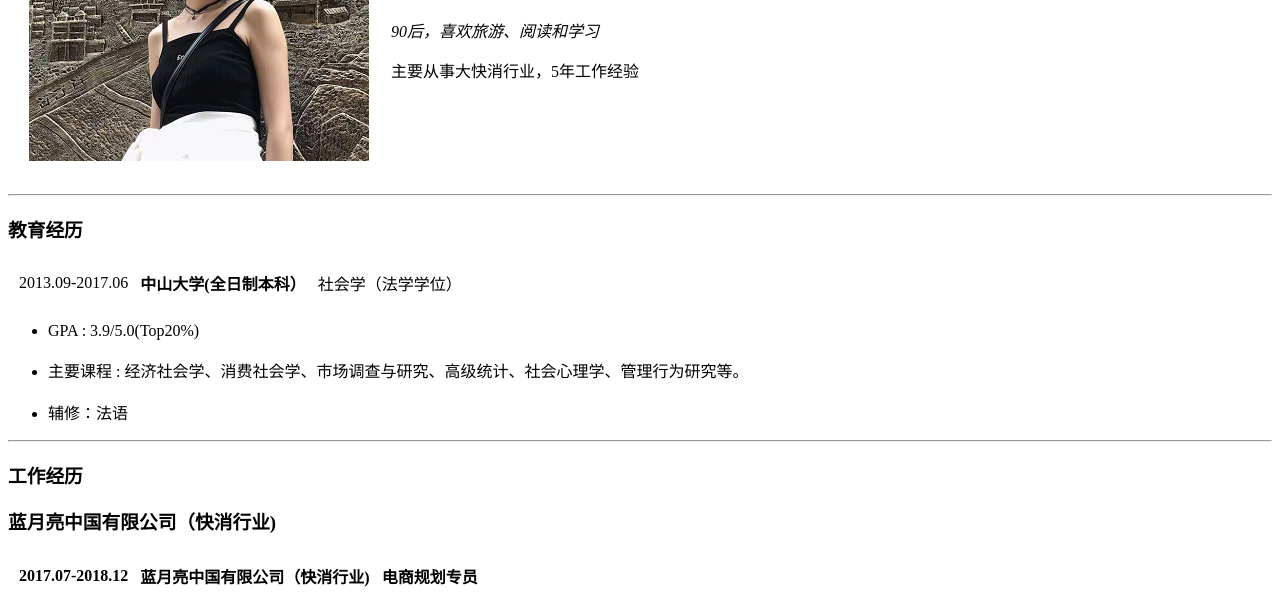
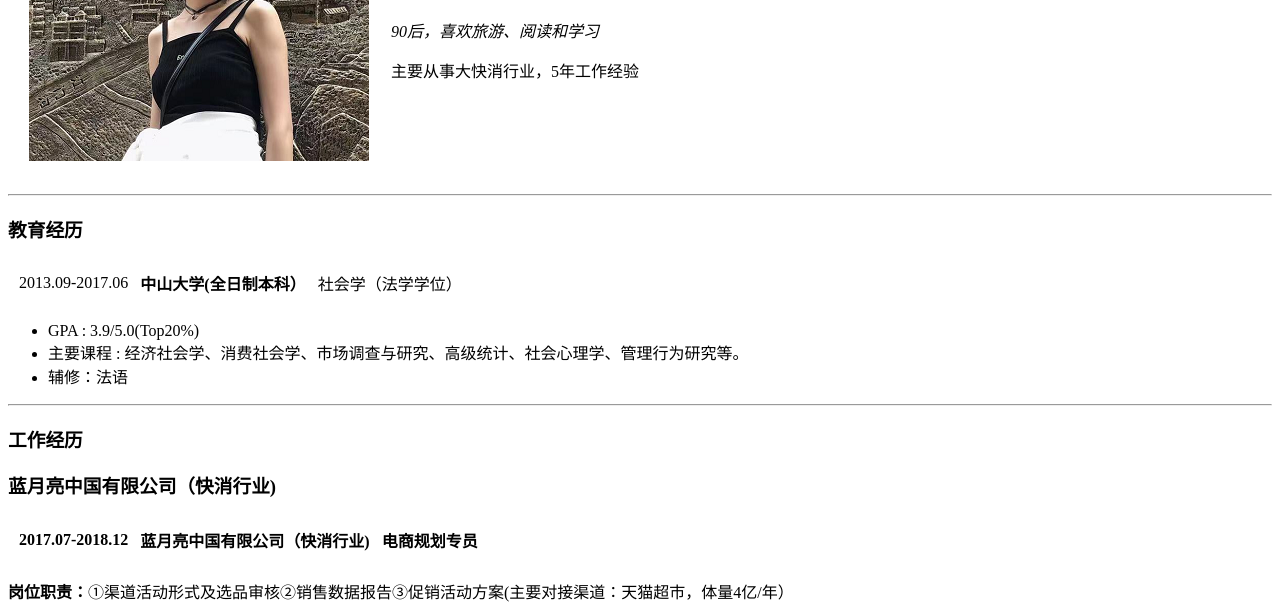
Before and after one commit to wencylo/cv, a plain HTML site: page index.html in a window 1280 px wide. Shown: the part 157-769 px from the top of the page. Drawn offline with Linux system fonts and the light colour scheme.

Commit message:
Update index.html

```diff
--- a/index.html
+++ b/index.html
@@ -35,8 +35,8 @@
      </tr>
  </table>
 <ul>
-    <li>GPA : 3.9/5.0(Top20%)</li><br>
-    <li>主要课程 : 经济社会学、消费社会学、市场调查与研究、高级统计、社会心理学、管理行为研究等。</li><br>
+    <li>GPA : 3.9/5.0(Top20%)</li>
+    <li>主要课程 : 经济社会学、消费社会学、市场调查与研究、高级统计、社会心理学、管理行为研究等。</li>
     <li>辅修：法语</li>
 </ul>
 <hr>
@@ -85,7 +85,7 @@
      疫情期间门店动销低，为提升线下动销，同时解决门店销售困难，我司与美团、饿了么合作，为近期入驻商家提供佣金优惠及入驻帮助，提升品牌影响力。本人负责制作培训及介绍资料，沟通品牌提供给予团队及商户宣传的海报，并制作宣传节奏及进行团队培训，总结Q&A。在三轮宣传后，我司一周内达到产品入驻美团及饿了么共计300余家， 销售人均影响门店 8~10 家；
      <li><strong>电商渠道发展项目：拼多多、阿里巴巴自有运营管理、以及其他天猫、京东客户管理</strong></li>
      A.负责对接分销大电商销售卖进及动销规划，通过竞品及行业分析给出潜力客户名单，分析客户价值，分销自有品牌销售同比去年增长超 100%；
-<br />B.电商团队管理：对对接分销电商销售同事进行知识培训、制作拜访SOP；对阿里巴巴及拼多多平台进行人群分析及热销品分析，制定平台运营规划及选品；
+B.电商团队管理：对对接分销电商销售同事进行知识培训、制作拜访SOP；对阿里巴巴及拼多多平台进行人群分析及热销品分析，制定平台运营规划及选品；
      <li><strong>协助市场部品牌产品策略制定</strong></li>
      提供市场分析数据，对行业、竞品及我司销售基本情况进行分析，总结规律，提出销售及新品开发建议；目前参与开发 13 款新品；
  </ol>
```
